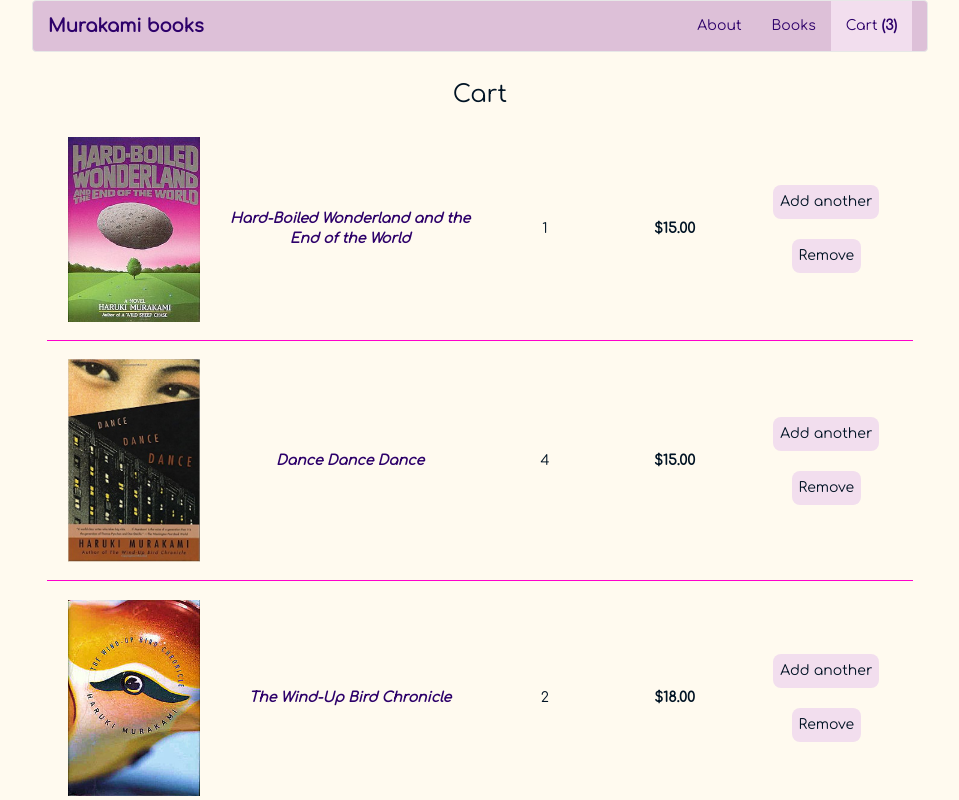
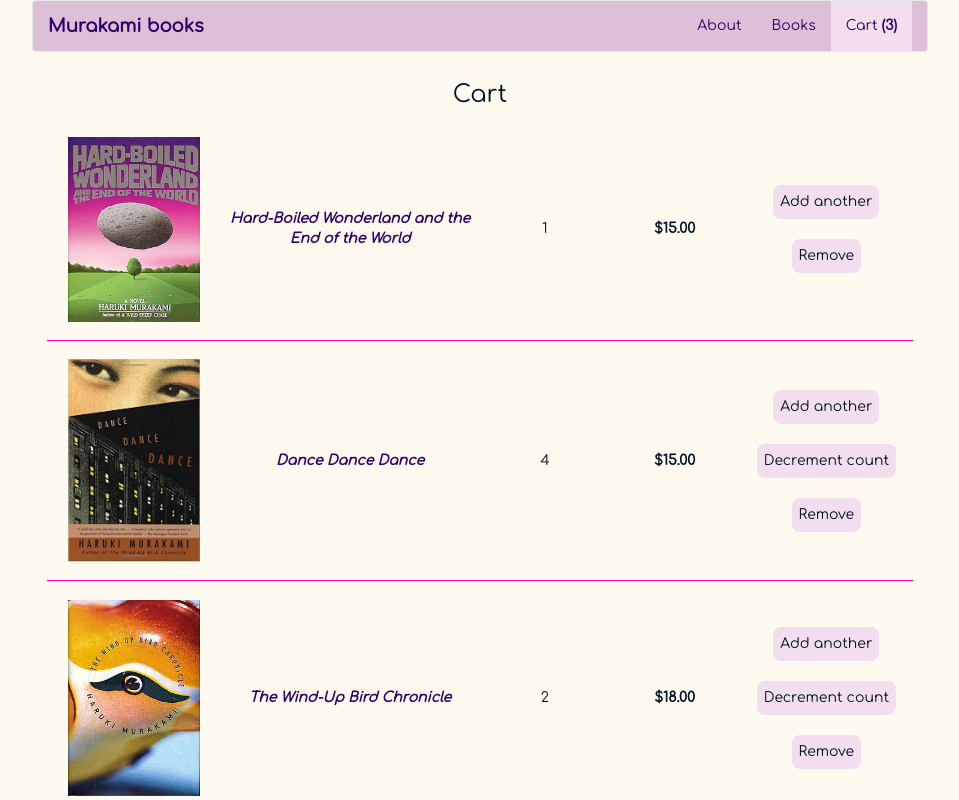
Before and after one commit to kfrn/murakami-react, a React (Create React App) app: page /cart in a window 1280 px wide. Shown: the top 800 px of the page, without its empty margins (160-1119 px from the left). Built offline with nearby package versions, Linux system fonts and the light colour scheme.

Commit message:
Add ability to decrement quantity of items in cart
+ added static.json for Heroku deployment

```diff
--- a/package.json
+++ b/package.json
@@ -5,6 +5,7 @@
   "private": true,
   "dependencies": {
     "clone": "^2.1.1",
+    "prop-types": "^15.5.10",
     "react": "^15.5.4",
     "react-dom": "^15.5.4",
     "react-redux": "^5.0.5",
--- a/src/actions/actionCreators.js
+++ b/src/actions/actionCreators.js
@@ -12,6 +12,13 @@ export function incrementQuantity(bookID) {
   };
 }
 
+export function decrementQuantity(bookID) {
+  return {
+    type: 'DECREMENT_QUANTITY',
+    payload: bookID
+  };
+}
+
 export function removeFromCart(bookID) {
   return {
     type: 'REMOVE_FROM_CART',
--- a/src/components/CartItem.js
+++ b/src/components/CartItem.js
@@ -3,6 +3,7 @@ import { Link } from 'react-router-dom';
 import PropTypes from 'prop-types';
 
 import { incrementQuantity } from '../actions/actionCreators';
+import { decrementQuantity } from '../actions/actionCreators';
 import { removeFromCart } from '../actions/actionCreators';
 import { getFormattedBookPrice } from '../utilities/main';
 
@@ -27,6 +28,17 @@ const CartItem = ({ bookDetails, cartItem, dispatch }) => {
           Add another
         </button>
         <br />
+        {cartItem.quantity > 1 &&
+          <div>
+            <button
+              className="cart-button"
+              onClick={() => dispatch(decrementQuantity(bookDetails.id))}
+              >
+              Decrement count
+            </button>
+            <br />
+          </div>
+        }
         <button
           className="cart-button"
           onClick={() => dispatch(removeFromCart(bookDetails.id))}
--- a/src/redux/reducer.js
+++ b/src/redux/reducer.js
@@ -14,6 +14,13 @@ const reducer = (state = initialState, { type, payload = {} }) => {
       newState.cart[bookIndex].quantity += 1;
       return newState;
 
+    case 'DECREMENT_QUANTITY':
+      newState.cart[bookIndex].quantity -= 1;
+      if (newState.cart[bookIndex].quantity < 1) {
+        newState.cart.splice(bookIndex, 1);
+      }
+      return newState;
+
     case 'REMOVE_FROM_CART':
       newState.cart.splice(bookIndex, 1);
       return newState;
```
Also changed, not shown: static.json (added, +7 -0 lines), 1 other file (tests, documents, lock files or other folders).
